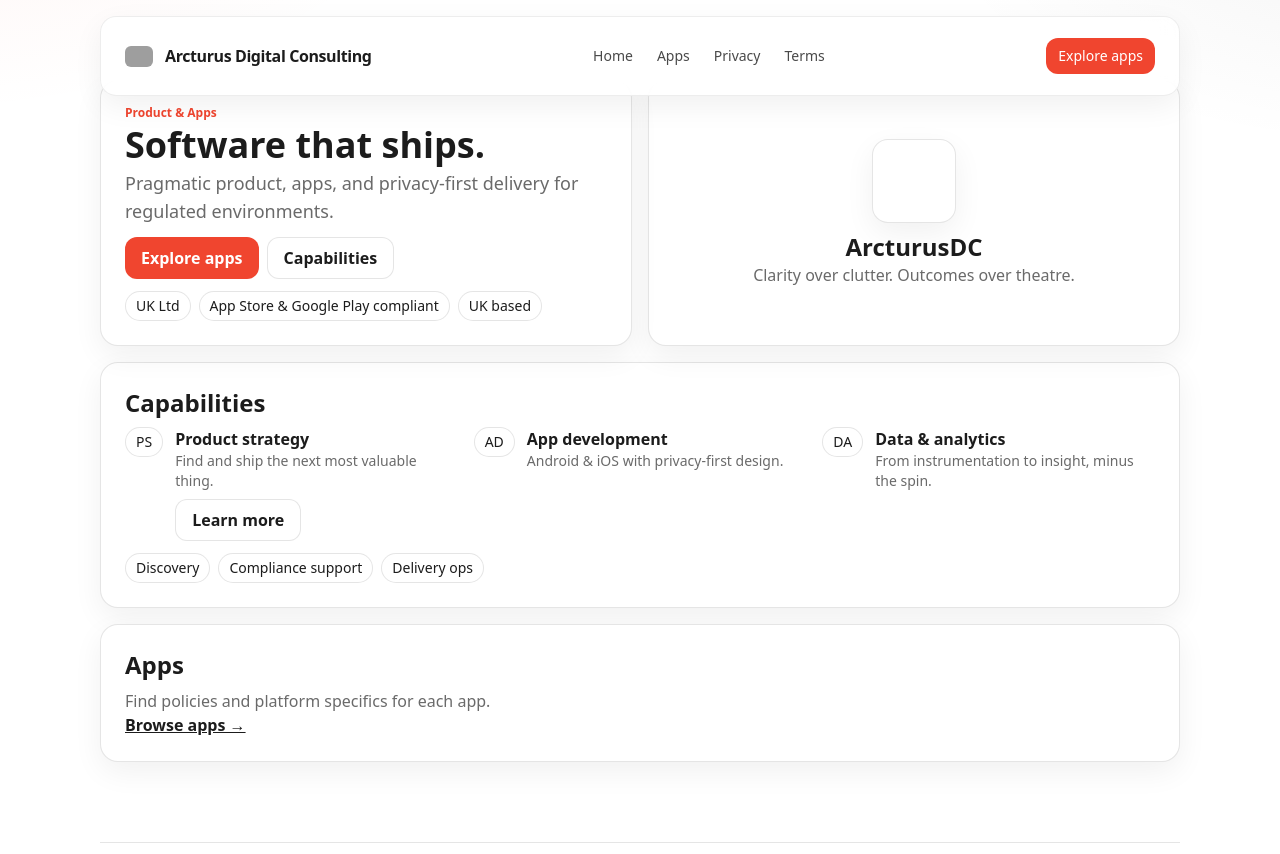
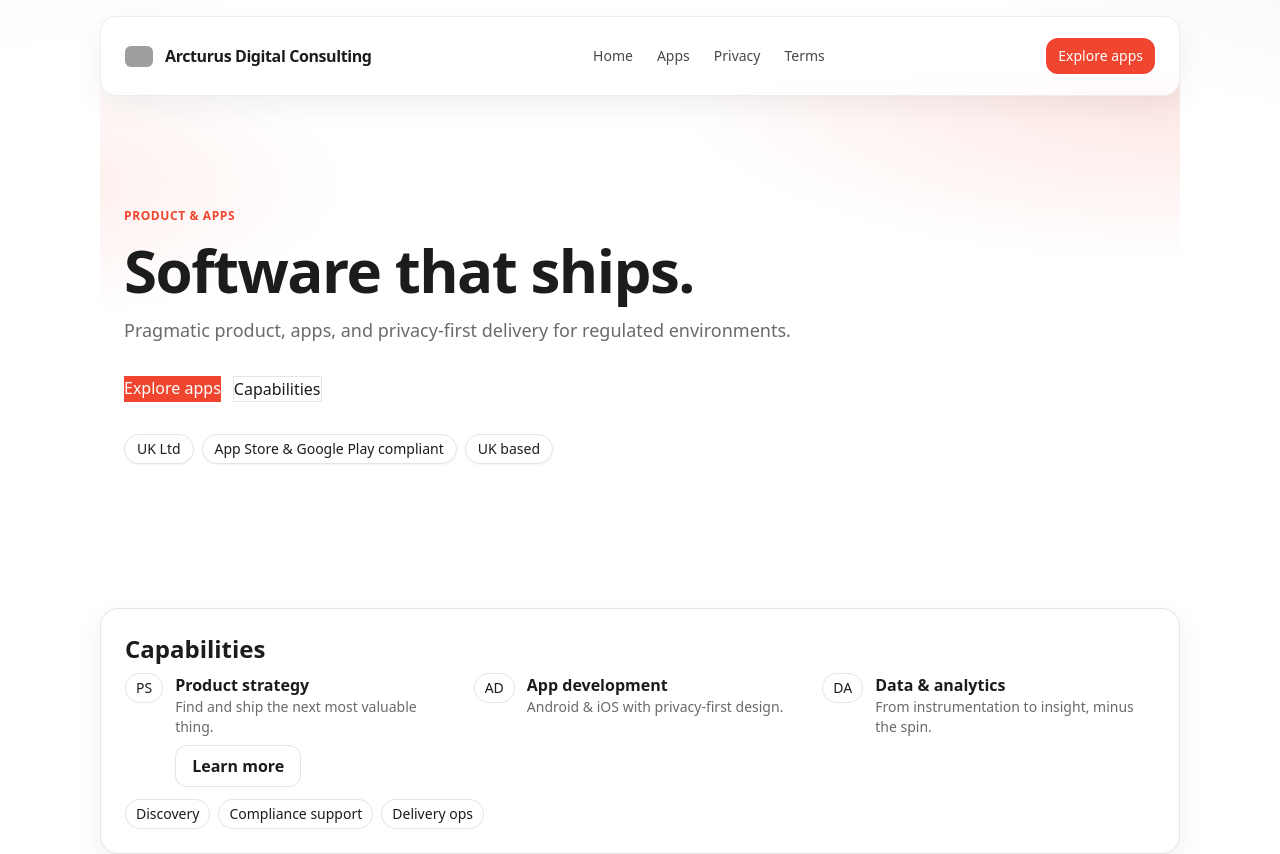
Before and after one commit to repinfaust/arcturusdc.github.io, a Next.js app: page / in a window 1280 px wide. Shown: the top 854 px of the page. Built offline with nearby package versions, Linux system fonts and the light colour scheme; grey boxes are pictures that could not be loaded.

Commit message:
Update Hero.jsx

```diff
--- a/src/components/Hero.jsx
+++ b/src/components/Hero.jsx
@@ -1,31 +1,31 @@
 import Link from 'next/link';
 
-export default function Hero(){
+export default function Hero() {
   return (
-    <section className="grid md:grid-cols-2 gap-4 items-stretch">
-      <div className="card p-6 relative overflow-hidden">
-        <div className="text-xs font-extrabold text-brand">Product & Apps</div>
-        <h2 className="text-4xl font-extrabold mt-1">Software that ships.</h2>
-        <p className="text-lg text-muted mt-1">Pragmatic product, apps, and privacy‑first delivery for regulated environments.</p>
-        <div className="flex gap-2 flex-wrap mt-3">
-          <Link className="btn btn-primary" href="/apps">Explore apps</Link>
-          <a className="btn btn-secondary" href="#capabilities">Capabilities</a>
+    <section className="relative overflow-hidden">
+      <div className="absolute inset-0 -z-10 bg-[radial-gradient(80%_60%_at_100%_0%,rgba(240,69,47,0.14),transparent_60%),radial-gradient(60%_50%_at_-10%_20%,rgba(240,69,47,0.10),transparent_55%)]" />
+      <div className="max-w-6xl mx-auto px-4 md:px-6 py-24 md:py-32">
+        <p className="text-xs uppercase tracking-wider text-brand font-semibold mb-4">Product & Apps</p>
+        <h1 className="text-4xl md:text-6xl font-extrabold tracking-tight">Software that ships.</h1>
+        <p className="mt-4 max-w-2xl text-lg text-muted">
+          Pragmatic product, apps, and privacy-first delivery for regulated environments.
+        </p>
+
+        <div className="mt-8 flex flex-wrap gap-3">
+          <Link href="/apps" className="btn-primary">Explore apps</Link>
+          <Link href="/product-strategy" className="btn-secondary">Capabilities</Link>
         </div>
-        <div className="flex gap-2 flex-wrap mt-3">
-          <span className="badge">UK Ltd</span>
-          <span className="badge">App Store & Google Play compliant</span>
-          <span className="badge">UK based</span>
-        </div>
-      </div>
-      <div className="card grid place-items-center p-6">
-        <div className="text-center">
-          <div className="w-[84px] h-[84px] mx-auto rounded-2xl shadow-soft border border-black/10 grid place-items-center bg-white">
-            <span className="sr-only">ArcturusDC</span>
-          </div>
-          <div className="text-2xl font-extrabold mt-2">ArcturusDC</div>
-          <div className="text-muted">Clarity over clutter. Outcomes over theatre.</div>
+
+        <div className="mt-8 flex flex-wrap gap-2">
+          <Badge>UK Ltd</Badge>
+          <Badge>App Store & Google Play compliant</Badge>
+          <Badge>UK based</Badge>
         </div>
       </div>
     </section>
   );
 }
+
+function Badge({ children }) {
+  return <span className="px-3 py-1 rounded-full text-sm bg-white border border-neutral-200 shadow-sm">{children}</span>;
+}
```
